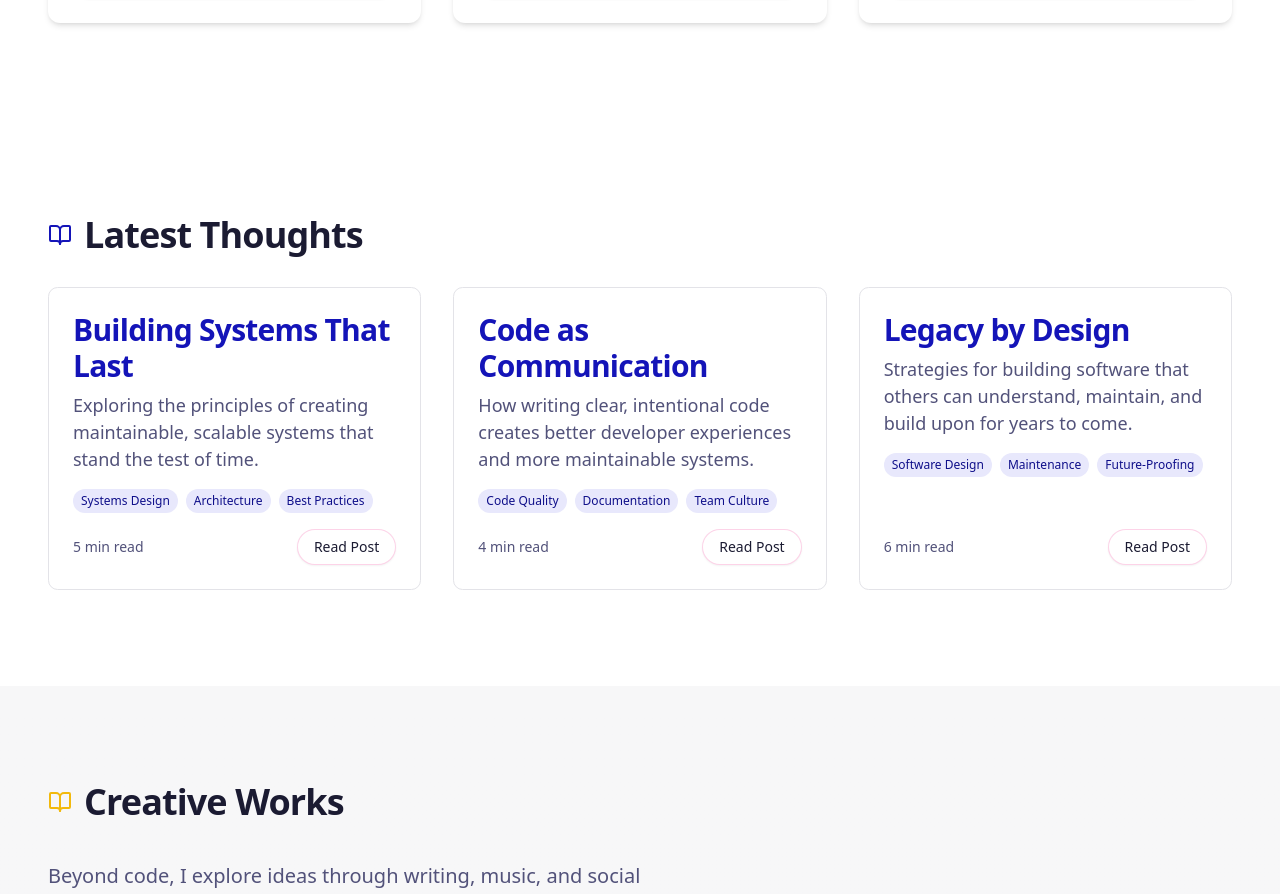
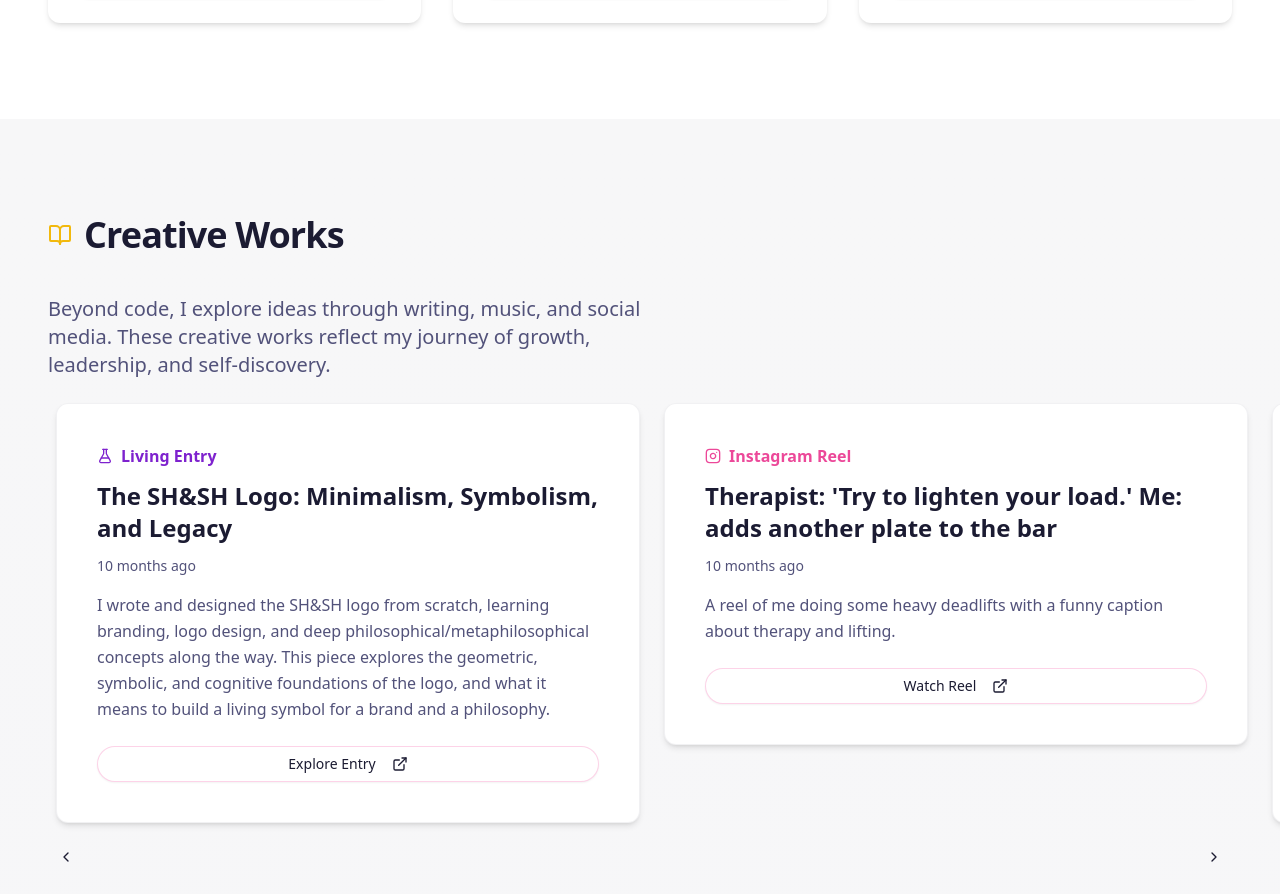
Before and after one commit to antoniwan/antonio-builds-software, a Next.js app: page / in a window 1280 px wide. Shown: the part 3482-4376 px from the top of the page. Built offline with nearby package versions, Linux system fonts and the light colour scheme.

Commit message:
Remove BlogSection from Home component to streamline content presentation and focus on key sections. This change enhances the overall layout and user experience.

```diff
--- a/app/page.tsx
+++ b/app/page.tsx
@@ -5,7 +5,6 @@ import { AboutSiteSection } from '@/components/sections/about-site-section';
 import { PrinciplesSection } from '@/components/sections/principles-section';
 import { SocialLinksSection } from '@/components/sections/social-links-section';
 import { ProjectsSection } from '@/components/sections/projects-section';
-import { BlogSection } from '@/components/sections/blog-section';
 import { CreativeWorksSection } from '@/components/sections/creative-works-section';
 import { AboutSection } from '@/components/sections/about-section';
 import { ContactSection } from '@/components/sections/contact-section';
@@ -21,7 +20,6 @@ export default function Home() {
         <PrinciplesSection />
         <SocialLinksSection />
         <ProjectsSection />
-        <BlogSection />
         <CreativeWorksSection />
         <AboutSection />
         <ContactSection />
```
